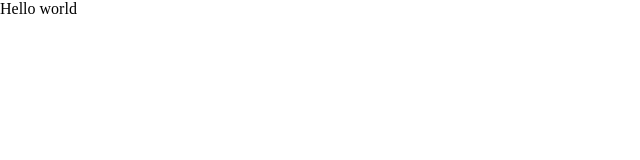
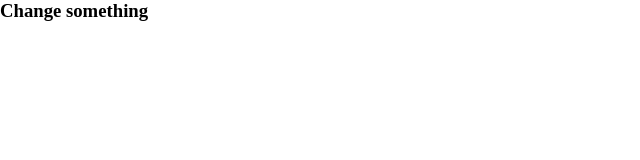
Before and after one commit to shinoku2612/handvenir, a React (Create React App) app in the folder client/: page / in a window 1280 px wide. Shown: the top 160 px of the page, without its empty margins (0-640 px from the left). Built offline with nearby package versions, Linux system fonts and the light colour scheme.

Commit message:
test vercel change

```diff
--- a/client/src/index.js
+++ b/client/src/index.js
@@ -11,7 +11,7 @@ const root = ReactDOM.createRoot(document.getElementById('root'));
 root.render(
     <React.StrictMode>
         <Provider store={Store}>
-            <div>Hello world</div>
+            <h3>Change something</h3>
         </Provider>
     </React.StrictMode>,
 );
```
